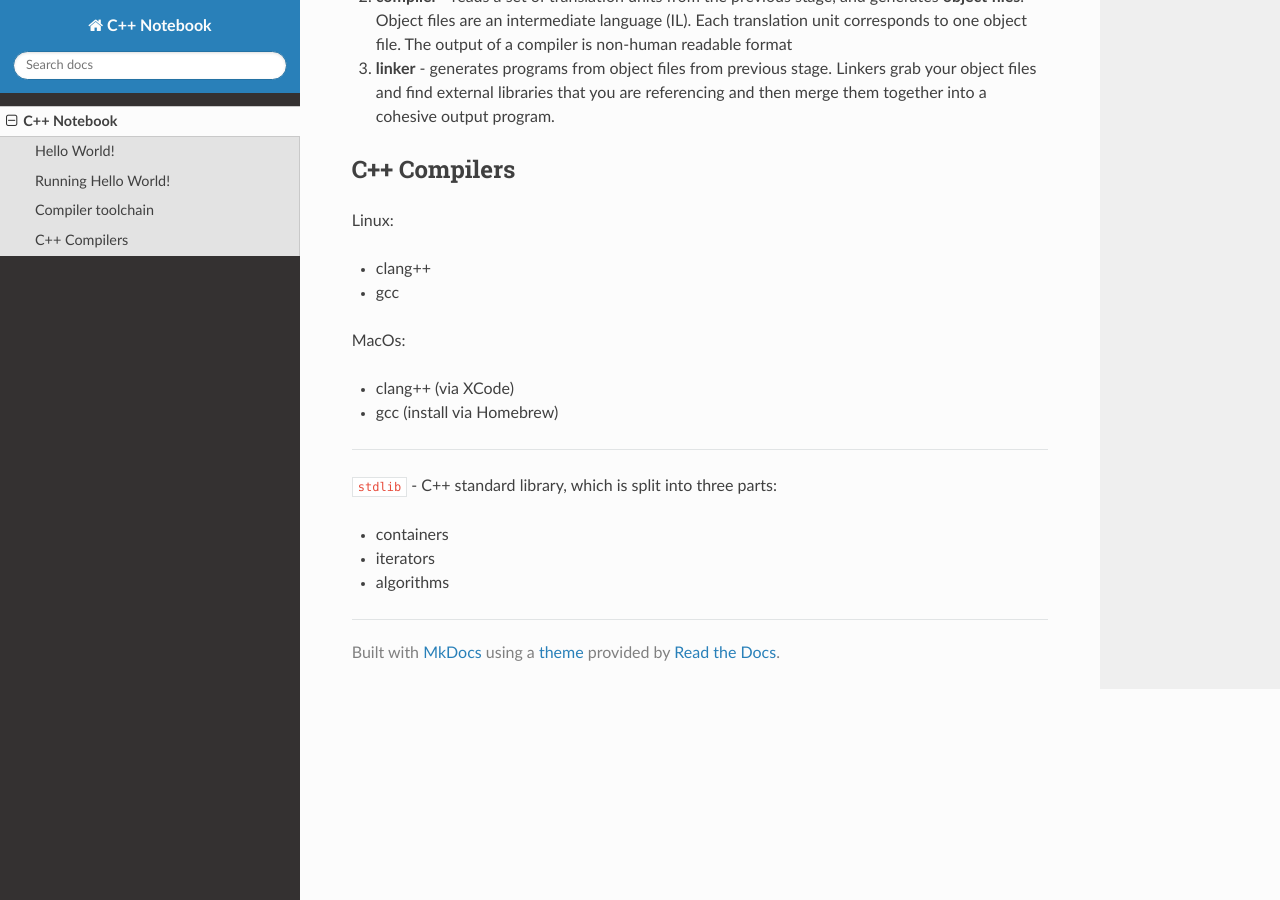
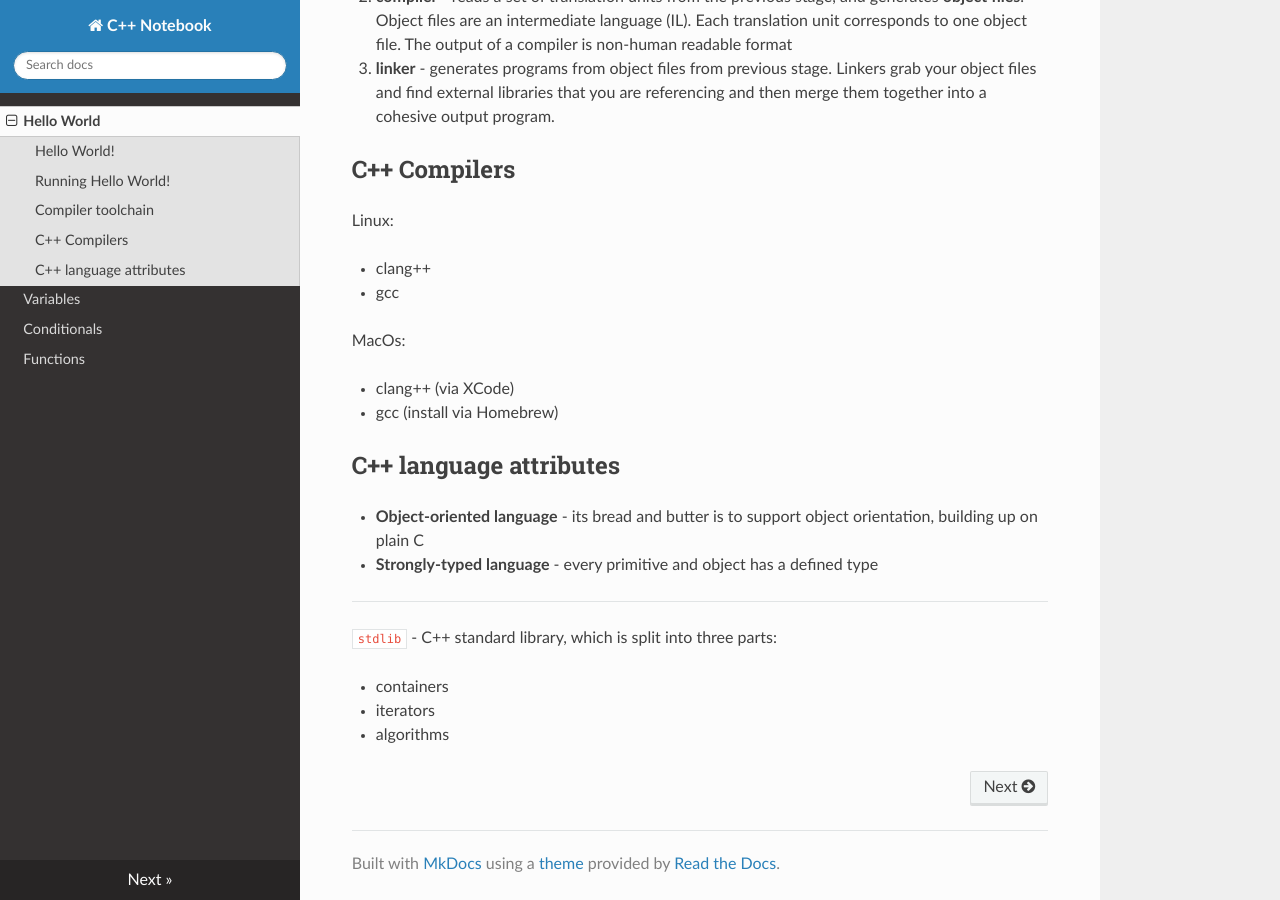
Before and after one commit to ddubson/cpp-notebook, an MkDocs documentation site: the page built from docs/index.md, in a window 1280 px wide and 900 px high, scrolled down 871 px. Built offline with MkDocs 1.6.1, drawn with Linux system fonts in a browser that asks for light colours; nearby versions of some CDN libraries; some of the changed text lies outside the part shown.

Commit message:
Add variables, conditionals, and functions docs

```diff
--- a/docs/index.md
+++ b/docs/index.md
@@ -53,6 +53,13 @@ MacOs:
 - clang++ (via XCode)
 - gcc (install via Homebrew)
 
+## C++ language attributes
+
+- **Object-oriented language** - its bread and butter is to support object orientation,
+building up on plain C
+- **Strongly-typed language** - every primitive and object has a defined type
+
+
 ---
 
 `stdlib` - C++ standard library, which is split into three parts:
--- a/mkdocs.yml
+++ b/mkdocs.yml
@@ -1,2 +1,9 @@
 site_name: C++ Notebook
 theme: readthedocs
+nav:
+  - 'Hello World': 'index.md'
+  - 'Variables': 'variables.md'
+  - 'Conditionals': 'conditionals.md'
+  - 'Functions': 'functions.md'
+markdown_extensions:
+  - admonition
```
Also changed, not shown: docs/conditionals.md (added, +16 -0 lines), docs/functions.md (added, +24 -0 lines), docs/variables.md (added, +23 -0 lines), 2 other files.
